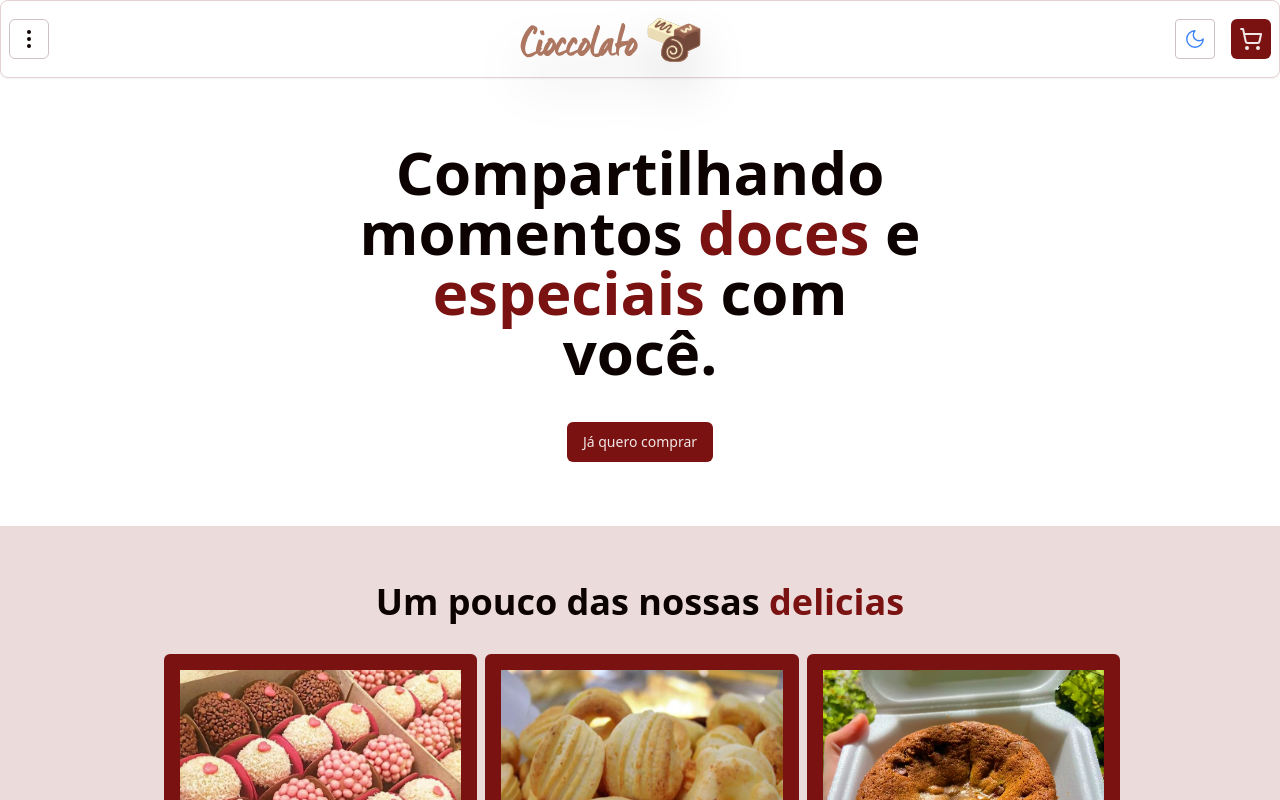
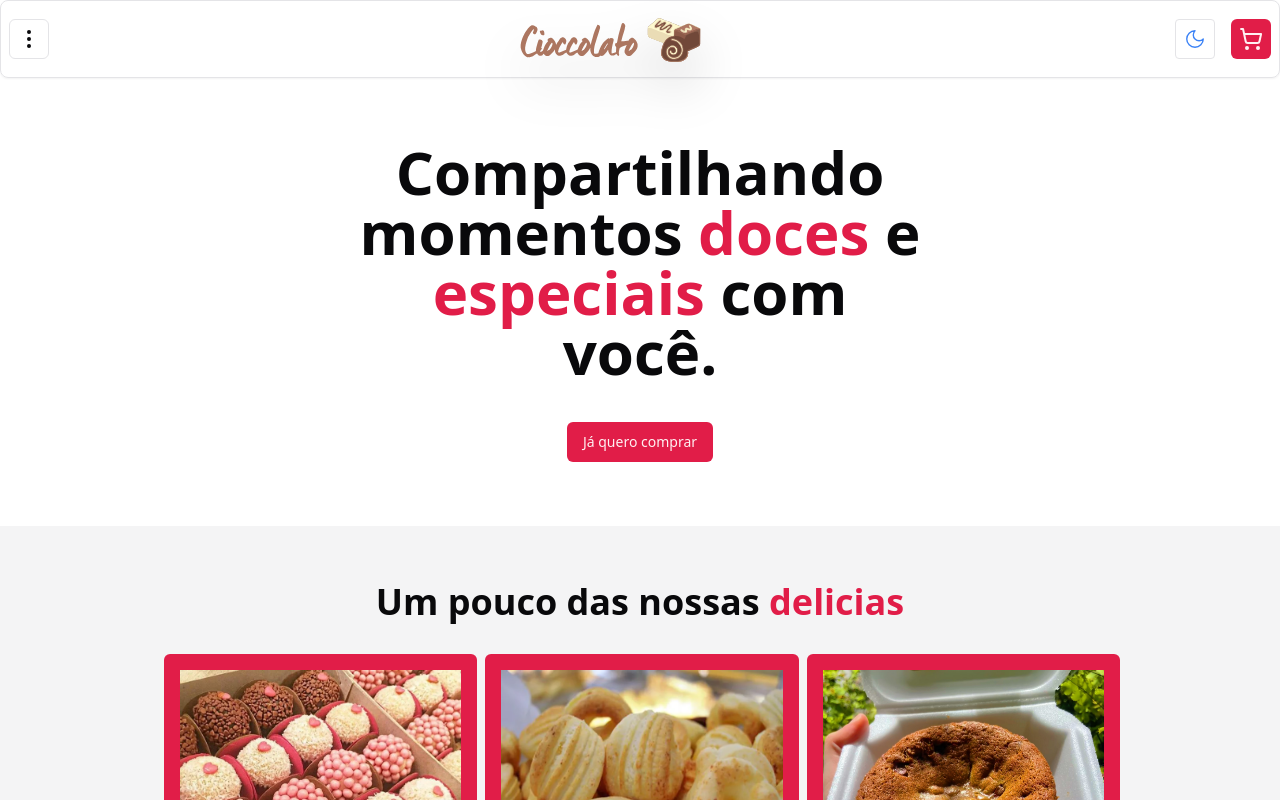
Before and after one commit to patricklimax/react-store-cioccolato, a Next.js app: page / in a window 1280 px wide. Shown: the top 800 px of the page. Built offline with nearby package versions, Linux system fonts and the light colour scheme.

Commit message:
style: update theme color

```diff
--- a/src/app/globals.css
+++ b/src/app/globals.css
@@ -87,79 +87,61 @@
 		--chart-5: 340 75% 55%;
 	} */
 
-	:root {
-		--background: 0.0 0.00% 100.00%;
-		--foreground: 0.0 71.43% 2.75%;
+	@layer base {
+		:root {
+			--background: 0 0% 100%;
+			--foreground: 240 10% 3.9%;
+			--card: 0 0% 100%;
+			--card-foreground: 240 10% 3.9%;
+			--popover: 0 0% 100%;
+			--popover-foreground: 240 10% 3.9%;
+			--primary: 346.8 77.2% 49.8%;
+			--primary-foreground: 355.7 100% 97.3%;
+			--secondary: 240 4.8% 95.9%;
+			--secondary-foreground: 240 5.9% 10%;
+			--muted: 240 4.8% 95.9%;
+			--muted-foreground: 240 3.8% 46.1%;
+			--accent: 240 4.8% 95.9%;
+			--accent-foreground: 240 5.9% 10%;
+			--destructive: 0 84.2% 60.2%;
+			--destructive-foreground: 0 0% 98%;
+			--border: 240 5.9% 90%;
+			--input: 240 5.9% 90%;
+			--ring: 346.8 77.2% 49.8%;
+			--radius: 0.5rem;
+			--chart-1: 12 76% 61%;
+			--chart-2: 173 58% 39%;
+			--chart-3: 197 37% 24%;
+			--chart-4: 43 74% 66%;
+			--chart-5: 27 87% 67%;
+		}
 
-		--primary: 0.0 74.29% 27.45%;
-		--primary-foreground: 0.0 29.73% 92.75%;
-
-		--card: 0.0 26.32% 96.27%;
-		--card-foreground: 0.0 71.43% 2.75%;
-
-		--popover: 0.0 0.00% 100.00%;
-		--popover-foreground: 0.0 71.43% 2.75%;
-
-		--secondary: 0.0 28.57% 89.02%;
-		--secondary-foreground: 0.0 0.00% 0.00%;
-
-		--muted: 0.0 29.73% 92.75%;
-		--muted-foreground: 0.0 0.00% 40.00%;
-
-		--accent: 0.0 29.73% 92.75%;
-		--accent-foreground: 0.0 71.43% 4.12%;
-
-		--destructive: 0 84.2% 60.2%;
-		--destructive-foreground: 210 40% 98%;
-
-		--border: 0.0 27.03% 85.49%;
-		--input: 0.0 11.93% 78.63%;
-		--ring: 0.0 74.29% 27.45%;
-
-		--chart-1: 0.0 74.29% 27.45%;
-		--chart-2: 0.0 44.90% 38.43%;
-		--chart-3: 0.0 28.33% 52.94%;
-		--chart-4: 0.0 28.08% 60.20%;
-		--chart-5: 0.0 28.14% 67.25%;
-
-		--radius: 0.5rem;
-	}
-	.dark {
-		--background: 0.0 0.00% 0.00%;
-		--foreground: 0.0 28.57% 89.02%;
-
-		--primary: 0.0 74.29% 27.45%;
-		--primary-foreground: 0.0 29.73% 92.75%;
-
-		--card: 0.0 16.67% 4.71%;
-		--card-foreground: 0.0 28.57% 89.02%;
-
-		--popover: 0.0 0.00% 0.00%;
-		--popover-foreground: 0.0 28.57% 89.02%;
-
-		--secondary: 0.0 75.51% 9.61%;
-		--secondary-foreground: 0.0 0.00% 100%;
-
-		--muted: 0.0 0.00% 9.80%;
-		--muted-foreground: 0.0 0.00% 50.20%;
-
-		--accent: 0.0 75.51% 9.61%;
-		--accent-foreground: 0.0 28.57% 89.02%;
-
-		--destructive: 0 84.2% 60.2%;
-		--destructive-foreground: 210 40% 98%;
-
-		--border: 0.0 71.43% 5.49%;
-		--input: 0.0 11.11% 17.65%;
-		--ring: 0.0 74.29% 27.45%;
-
-		--chart-1: 0.0 74.29% 27.45%;
-		--chart-2: 0.0 74.79% 23.33%;
-		--chart-3: 0.0 73.63% 17.84%;
-		--chart-4: 0.0 74.03% 15.10%;
-		--chart-5: 0.0 74.60% 12.35%;
-
-		--radius: 0.5rem;
+		.dark {
+			--background: 20 14.3% 4.1%;
+			--foreground: 0 0% 95%;
+			--card: 24 9.8% 10%;
+			--card-foreground: 0 0% 95%;
+			--popover: 0 0% 9%;
+			--popover-foreground: 0 0% 95%;
+			--primary: 346.8 77.2% 49.8%;
+			--primary-foreground: 355.7 100% 97.3%;
+			--secondary: 240 3.7% 15.9%;
+			--secondary-foreground: 0 0% 98%;
+			--muted: 0 0% 15%;
+			--muted-foreground: 240 5% 64.9%;
+			--accent: 12 6.5% 15.1%;
+			--accent-foreground: 0 0% 98%;
+			--destructive: 0 62.8% 30.6%;
+			--destructive-foreground: 0 85.7% 97.3%;
+			--border: 240 3.7% 15.9%;
+			--input: 240 3.7% 15.9%;
+			--ring: 346.8 77.2% 49.8%;
+			--chart-1: 220 70% 50%;
+			--chart-2: 160 60% 45%;
+			--chart-3: 30 80% 55%;
+			--chart-4: 280 65% 60%;
+			--chart-5: 340 75% 55%;
+		}
 	}
 }
 
```
